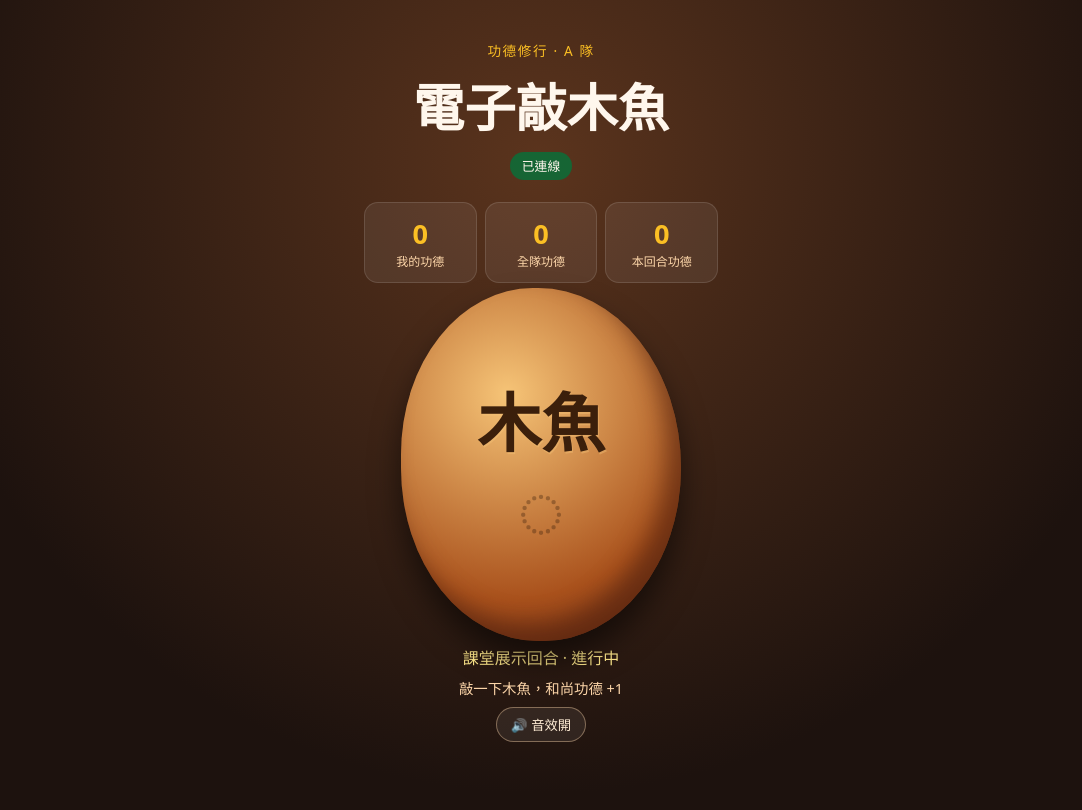
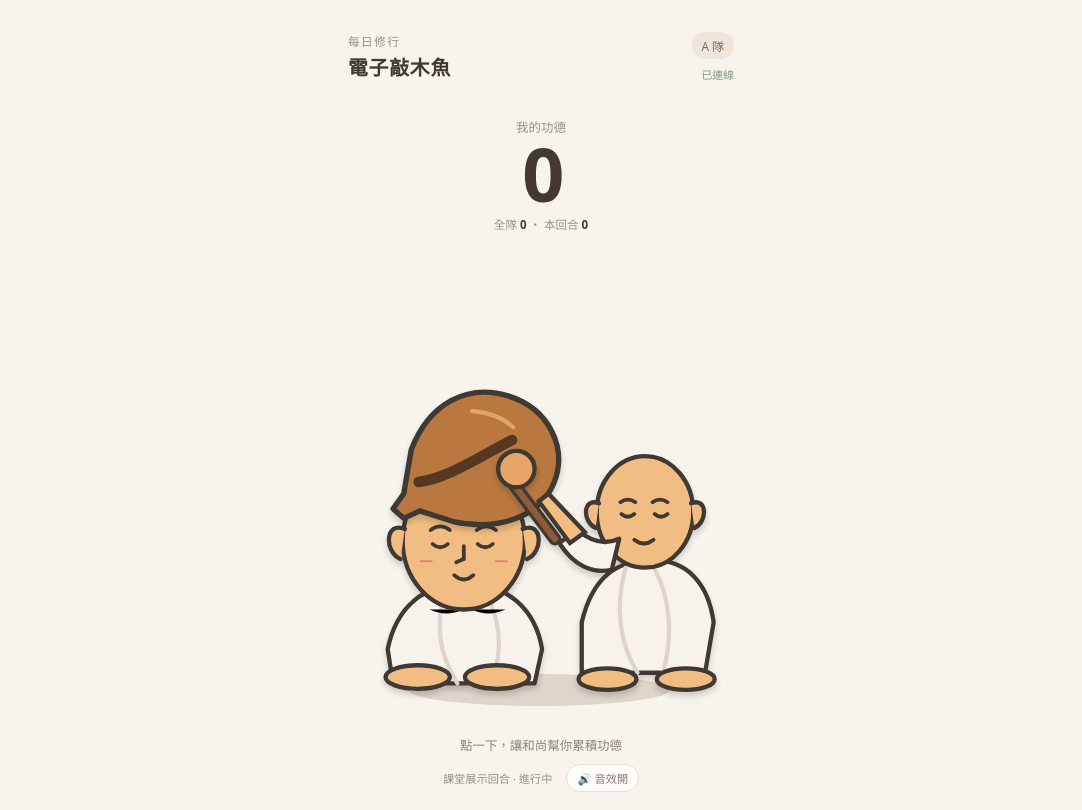
Before and after one commit to hongjie-tseng/woodfish-game, a FastAPI app: page / in a window 1280 px wide. Shown: the whole page, without its empty margins (99-1181 px from the left). Before the commit the page ends 742 px from the top, so only its background shows below. Run offline with FastAPI, Linux system fonts and the light colour scheme; data comes from the database, SQL or seed files in the repository; data that the repository does not hold is empty.

Commit message:
feat: redesign woodfish game scene
Co-authored-by: Copilot <223556219+Copilot@users.noreply.github.com>

```diff
--- a/app/static/css/style.css
+++ b/app/static/css/style.css
@@ -1,31 +1,34 @@
-:root { color-scheme: dark; font-family: system-ui, -apple-system, "Noto Sans TC", sans-serif; }
+:root {
+  color-scheme: light;
+  font-family: system-ui, -apple-system, "Noto Sans TC", sans-serif;
+  --ink: #413932;
+  --muted: #9a8f84;
+  --line: #e7ded4;
+  --robe: #f7f2eb;
+  --skin: #f2bd82;
+  --wood: #b9783f;
+  --accent: #e99a55;
+}
 * { box-sizing: border-box; }
-body { margin: 0; min-height: 100vh; background: radial-gradient(circle at 50% 20%, #5b341d, #1d120e 70%); color: #fff7ed; }
-.game-shell { width: min(100%, 390px); min-height: 100dvh; margin: auto; padding: max(24px, 5dvh) 18px 22px; text-align: center; display: flex; flex-direction: column; align-items: center; overflow: hidden; }
-.eyebrow { margin: 0 0 8px; color: #fbbf24; letter-spacing: .12em; font-size: .85rem; }
-h1 { margin: 0 0 12px; font-size: clamp(2rem, 9vw, 3.2rem); }
-.status { padding: 5px 12px; border-radius: 999px; font-size: .8rem; }
-.status--ok { background: #166534; }.status--error { background: #991b1b; }.status--pending { background: #854d0e; }
-.scoreboard { width: 100%; margin: 26px 0 12px; display: grid; grid-template-columns: repeat(3, 1fr); gap: 8px; }
-.scoreboard div { padding: 12px 4px; background: #ffffff12; border: 1px solid #ffffff1f; border-radius: 14px; }
-.scoreboard strong, .scoreboard span { display: block; }.scoreboard strong { font-size: 1.7rem; color: #fbbf24; }.scoreboard span { font-size: .75rem; color: #fed7aa; }
-.shrine { position: relative; width: 100%; aspect-ratio: 9 / 8.8; margin-top: 0; }
-.monk { position: absolute; z-index: 0; left: 50%; top: 18%; width: 210px; height: 230px; transform: translateX(-50%); transition: transform .1s ease; }
-.monk__halo { position: absolute; left: 34px; top: 12px; width: 142px; height: 142px; border: 4px solid #facc15; border-radius: 50%; opacity: .55; }
-.monk__head { position: absolute; z-index: 2; left: 49px; top: 28px; width: 112px; height: 116px; border: 4px solid #42251a; border-radius: 48% 48% 44% 44%; background: #ffd59b; box-shadow: 4px 6px 0 #42251a; }
-.monk__head::before { content: ""; position: absolute; left: 18px; top: -13px; width: 75px; height: 35px; border-radius: 50%; background: #ffdca9; }
-.monk__ear { position: absolute; top: 48px; width: 20px; height: 34px; border: 4px solid #42251a; border-radius: 50%; background: #f3b978; }.monk__ear--left { left: -14px; }.monk__ear--right { right: -14px; }
-.monk__brow { position: absolute; top: 49px; width: 25px; height: 6px; border-top: 4px solid #42251a; border-radius: 50%; }.monk__brow--left { left: 23px; transform: rotate(-5deg); }.monk__brow--right { right: 23px; transform: rotate(5deg); }
-.monk__eyes { position: absolute; top: 61px; left: 30px; display: flex; gap: 30px; }.monk__eyes i { width: 8px; height: 5px; background: #42251a; border-radius: 50%; }
-.monk__nose { position: absolute; left: 51px; top: 60px; width: 12px; height: 22px; border-right: 3px solid #9e5e3d; border-bottom: 3px solid #9e5e3d; border-radius: 0 0 10px 0; }
-.monk__mouth { position: absolute; top: 81px; left: 51px; color: #8f3b3b; font-weight: 900; font-size: 15px; }.monk__beard { position: absolute; left: 29px; top: 84px; width: 54px; height: 25px; border-radius: 20% 20% 60% 60%; background: #fff3dc; opacity: .95; clip-path: polygon(0 0, 100% 0, 78% 100%, 54% 72%, 28% 100%); }
-.monk__robe { position: absolute; left: 19px; top: 128px; width: 164px; height: 125px; border: 4px solid #42251a; border-radius: 45% 45% 18px 18px; background: #fffaf0; box-shadow: 5px 6px 0 #42251a; }
-.woodfish { position: absolute; z-index: 3; left: 50%; top: -2%; transform: translateX(-50%); width: min(54vw, 205px); aspect-ratio: 1.18; border: 4px solid #42251a; border-radius: 50% 50% 45% 45%; color: #42251a; background: #bd6b35; box-shadow: inset -12px -14px 0 #7b3f2a55, 5px 7px 0 #42251a; cursor: pointer; touch-action: manipulation; user-select: none; -webkit-tap-highlight-color: transparent; transition: transform .08s ease; }
-.woodfish { position: absolute; z-index: 2; left: 50%; bottom: 0; transform: translateX(-50%); width: min(70vw, 280px); aspect-ratio: 1; border: 0; border-radius: 48% 52% 50% 50%; color: #3b1f0b; background: radial-gradient(circle at 38% 30%, #f6c477, #a9511c 68%, #6f2d13); box-shadow: inset -14px -18px 22px #3b160c80, 0 18px 30px #0008; cursor: pointer; touch-action: manipulation; user-select: none; -webkit-tap-highlight-color: transparent; transition: transform .08s ease; }
-.woodfish:active, .woodfish.is-tapped { transform: translateX(-50%) scale(.94) rotate(-2deg); }.woodfish__body { display: block; font-size: clamp(2.2rem, 11vw, 4rem); font-weight: 900; text-shadow: 1px 2px #f6c47766; }.woodfish__mark { font-size: 5rem; opacity: .35; }
-.monk.is-hit { animation: monk-hit .22s ease; }.merit-layer { position: absolute; inset: 0; z-index: 4; pointer-events: none; overflow: hidden; }
-.merit { position: absolute; left: 50%; bottom: 34%; color: #fde047; font-size: 1.35rem; font-weight: 900; text-shadow: 2px 2px #7c2d12; animation: merit-float .9s ease-out forwards; }
-.round-label { margin: 4px 0 0; color: #fde68a; }.message { min-height: 1.5em; margin: 8px 0; color: #fed7aa; font-size: .9rem; }
-.sound-toggle { border: 1px solid #fed7aa66; border-radius: 999px; padding: 7px 14px; color: #ffedd5; background: #ffffff12; cursor: pointer; }
-@keyframes monk-hit { 0%, 100% { transform: translateX(-50%) rotate(0); } 35% { transform: translateX(-50%) rotate(-7deg) translateY(7px); } 70% { transform: translateX(-50%) rotate(6deg); } }
-@keyframes merit-float { from { opacity: 1; transform: translate(-50%, 0) scale(.8) rotate(-4deg); } to { opacity: 0; transform: translate(-50%, -110px) scale(1.15) rotate(7deg); } }
+body { margin: 0; min-height: 100dvh; background: #f7f3ed; color: var(--ink); }
+.game-shell { width: min(100%, 430px); min-height: 100dvh; margin: auto; padding: max(22px, 4dvh) 22px 18px; display: flex; flex-direction: column; }
+.topbar { display: flex; justify-content: space-between; align-items: flex-start; }
+.eyebrow { margin: 0 0 3px; color: var(--muted); font-size: .73rem; letter-spacing: .12em; }
+h1 { margin: 0; font-size: 1.24rem; letter-spacing: .04em; }
+.topbar__right { display: flex; flex-direction: column; align-items: flex-end; gap: 7px; }
+.team-badge { padding: 5px 10px; border-radius: 999px; background: #eee5db; color: #806b5d; font-size: .74rem; }
+.connection { color: #a69b91; font-size: .68rem; }.connection--ok { color: #7d9a83; }.connection--error { color: #bd806a; }.connection--pending { color: #b7aaa0; }
+.score { margin: 4.5dvh 0 0; text-align: center; }.score__label { display: block; color: var(--muted); font-size: .78rem; }.score strong { display: block; margin: 1px 0; font-size: clamp(2.9rem, 14vw, 4.6rem); line-height: 1; letter-spacing: -.06em; }.score__sub { color: var(--muted); font-size: .72rem; }.score__sub b { color: var(--ink); font-weight: 600; }
+.scene-button { position: relative; display: block; width: 100%; max-width: 390px; margin: 1.5dvh auto 0; padding: 0; border: 0; background: transparent; cursor: pointer; touch-action: manipulation; -webkit-tap-highlight-color: transparent; }
+.scene { display: block; width: 100%; height: auto; overflow: visible; }.ground-shadow { fill: #ded5cb; }.head { fill: var(--skin); stroke: var(--ink); stroke-width: 4; }.ear { fill: var(--skin); stroke: var(--ink); stroke-width: 4; stroke-linecap: round; }.robe { fill: var(--robe); stroke: var(--ink); stroke-width: 4; stroke-linejoin: round; }.robe-fold { fill: none; stroke: #ded4ca; stroke-width: 4; stroke-linecap: round; }.foot { fill: var(--skin); stroke: var(--ink); stroke-width: 4; }.brow, .closed-eye, .nose, .smile, .cheek { fill: none; stroke: var(--ink); stroke-width: 3.5; stroke-linecap: round; }.cheek { stroke: #dd866d; stroke-width: 2; }.fish-body { fill: var(--wood); stroke: var(--ink); stroke-width: 5; stroke-linejoin: round; }.fish-opening { fill: none; stroke: #573923; stroke-width: 10; stroke-linecap: round; }.fish-highlight { fill: none; stroke: #dca76e; stroke-width: 4; stroke-linecap: round; }.sleeve { fill: var(--robe); stroke: var(--ink); stroke-width: 4; stroke-linejoin: round; }.arm-skin { fill: var(--skin); stroke: var(--ink); stroke-width: 4; stroke-linecap: round; }.mallet-handle { fill: #8e5c38; stroke: var(--ink); stroke-width: 3; }.mallet-head { fill: #e6a668; stroke: var(--ink); stroke-width: 4; }.impact-effect { fill: none; stroke: var(--accent); stroke-width: 5; stroke-linecap: round; opacity: 0; }
+.arm { transform-box: fill-box; transform-origin: 100% 20%; }.mallet { transform-box: fill-box; transform-origin: 50% 90%; }.wooden-fish { transform-box: fill-box; transform-origin: 50% 90%; }.monk-left { transform-box: fill-box; transform-origin: 50% 90%; }
+.scene-button.is-hitting .arm { animation: swing-arm .34s cubic-bezier(.2,.8,.25,1); }.scene-button.is-hitting .mallet { animation: swing-mallet .34s ease-out; }.scene-button.is-hitting .wooden-fish { animation: fish-hit .34s ease-out; }.scene-button.is-hitting .monk-left { animation: monk-flinch .34s ease-out; }.scene-button.is-hitting .impact-effect { animation: impact .34s ease-out; }
+@keyframes swing-arm { 0%, 100% { transform: rotate(0); } 42% { transform: rotate(28deg); } 68% { transform: rotate(18deg); } }
+@keyframes swing-mallet { 0%, 100% { transform: rotate(0); } 45% { transform: rotate(24deg); } 70% { transform: rotate(12deg); } }
+@keyframes fish-hit { 0%, 100% { transform: scale(1); } 45% { transform: translateY(7px) scale(1.05,.88); } 70% { transform: translateY(-2px) scale(.98,1.03); } }
+@keyframes monk-flinch { 0%, 100% { transform: rotate(0); } 45% { transform: translateY(3px) rotate(1deg); } 70% { transform: translateY(-1px) rotate(-.5deg); } }
+@keyframes impact { 0%, 35%, 100% { opacity: 0; transform: scale(.7); } 48% { opacity: 1; transform: scale(1.1); } }
+.merit-layer { position: absolute; inset: 0; pointer-events: none; overflow: hidden; }.merit { position: absolute; left: 47%; top: 38%; color: #d98242; font-size: .95rem; font-weight: 800; white-space: nowrap; animation: merit-float .8s ease-out forwards; }
+@keyframes merit-float { from { opacity: 1; transform: translate(-50%, 0) scale(.85); } to { opacity: 0; transform: translate(-50%, -52px) scale(1); } }
+.bottom { margin-top: auto; text-align: center; }.message { min-height: 1.35em; margin: 8px 0 10px; color: #8e8278; font-size: .78rem; }.bottom__controls { display: flex; justify-content: center; align-items: center; gap: 14px; }.round-label { color: var(--muted); font-size: .7rem; }.sound-toggle { padding: 5px 10px; border: 1px solid var(--line); border-radius: 999px; color: #887b70; background: #fffdfa; font-size: .7rem; cursor: pointer; }
+@media (max-height: 700px) { .score { margin-top: 2dvh; }.scene-button { margin-top: 0; }.game-shell { padding-top: 18px; } }
--- a/app/static/js/app.js
+++ b/app/static/js/app.js
@@ -3,7 +3,6 @@ const playerId = localStorage.getItem(playerKey) || crypto.randomUUID();
 localStorage.setItem(playerKey, playerId);
 const pending = [];
 let sending = false;
-let localTaps = 0;
 let muted = false;
 let audioContext;
 const monkQuotes = ["你笑甚麼？", "好玩嗎？", "敲慢一點，老衲頭很暈", "功德不是這樣刷的喔", "施主，手下留情！", "又來？"];
@@ -11,7 +10,7 @@ const $ = (id) => document.getElementById(id);
 
 function setConnection(text, status) {
   $("connection").textContent = text;
-  $("connection").className = `status status--${status}`;
+  $("connection").className = `connection connection--${status}`;
 }
 
 function render(stats) {
@@ -100,16 +99,13 @@ function showMerit() {
   setTimeout(() => merit.remove(), 950);
 }
 
-$("woodfish").addEventListener("pointerdown", () => {
-  $("woodfish").classList.add("is-tapped");
-  setTimeout(() => $("woodfish").classList.remove("is-tapped"), 100);
-  $("monk").classList.remove("is-hit");
-  void $("monk").offsetWidth;
-  $("monk").classList.add("is-hit");
+$("tap-area").addEventListener("pointerdown", () => {
+  $("tap-area").classList.remove("is-hitting");
+  void $("tap-area").offsetWidth;
+  $("tap-area").classList.add("is-hitting");
   playWoodfishSound();
   showMerit();
-  localTaps += 1;
-  if (localTaps >= 8 && (localTaps % 5 === 0 || Math.random() < .18)) {
+  if (pending.length >= 8 && (pending.length % 5 === 0 || Math.random() < .18)) {
     $("message").textContent = monkQuotes[Math.floor(Math.random() * monkQuotes.length)];
   } else {
     $("message").textContent = "功德 +1，和尚表示頭很痛";
--- a/app/templates/index.html
+++ b/app/templates/index.html
@@ -3,46 +3,92 @@
 <head>
   <meta charset="utf-8">
   <meta name="viewport" content="width=device-width, initial-scale=1, viewport-fit=cover">
-  <meta name="theme-color" content="#b45309">
+  <meta name="theme-color" content="#f7f3ed">
   <title>電子敲木魚</title>
   <link rel="stylesheet" href="/static/css/style.css">
 </head>
 <body>
   <main class="game-shell">
-    <header>
-      <p class="eyebrow">功德修行 · <span id="team-name">連線中</span></p>
-      <h1>電子敲木魚</h1>
-      <span id="connection" class="status status--pending">連線中</span>
+    <header class="topbar">
+      <div>
+        <p class="eyebrow">每日修行</p>
+        <h1>電子敲木魚</h1>
+      </div>
+      <div class="topbar__right">
+        <span id="team-name" class="team-badge">連線中</span>
+        <span id="connection" class="connection connection--pending">連線中</span>
+      </div>
     </header>
-    <section class="scoreboard" aria-label="功德統計">
-      <div><strong id="personal-taps">0</strong><span>我的功德</span></div>
-      <div><strong id="team-taps">0</strong><span>全隊功德</span></div>
-      <div><strong id="round-taps">0</strong><span>本回合功德</span></div>
+
+    <section class="score" aria-label="功德統計">
+      <span class="score__label">我的功德</span>
+      <strong id="personal-taps">0</strong>
+      <span class="score__sub">全隊 <b id="team-taps">0</b> ・ 本回合 <b id="round-taps">0</b></span>
     </section>
-    <section class="shrine" aria-label="和尚與木魚">
-      <div id="monk" class="monk" aria-hidden="true">
-        <div class="monk__halo"></div>
-        <div class="monk__head">
-          <div class="monk__ear monk__ear--left"></div>
-          <div class="monk__ear monk__ear--right"></div>
-          <div class="monk__brow monk__brow--left"></div>
-          <div class="monk__brow monk__brow--right"></div>
-          <div class="monk__eyes"><i></i><i></i></div>
-          <div class="monk__nose"></div>
-          <div class="monk__mouth">︶</div>
-          <div class="monk__beard"></div>
-        </div>
-        <div class="monk__robe"></div>
+
+    <button id="tap-area" class="scene-button" type="button" aria-label="敲擊木魚">
+      <svg class="scene" viewBox="0 0 360 450" role="img" aria-label="兩位小和尚與木魚">
+        <defs>
+          <filter id="soft-shadow" x="-30%" y="-30%" width="160%" height="160%">
+            <feGaussianBlur in="SourceAlpha" stdDeviation="3"/>
+            <feOffset dx="0" dy="4"/>
+            <feComponentTransfer><feFuncA type="linear" slope=".18"/></feComponentTransfer>
+            <feMerge><feMergeNode/><feMergeNode in="SourceGraphic"/></feMerge>
+          </filter>
+        </defs>
+        <ellipse class="ground-shadow" cx="178" cy="414" rx="122" ry="15"/>
+        <g id="monk-left" class="monk-left" filter="url(#soft-shadow)">
+          <path class="robe robe-left" d="M37 376c8-39 33-61 72-61 41 0 66 25 72 61l-7 32H42z"/>
+          <path class="robe-fold" d="M92 320c-12 30-7 61 10 88M126 320c16 26 20 57 7 87"/>
+          <ellipse class="foot" cx="65" cy="402" rx="30" ry="11"/>
+          <ellipse class="foot" cx="139" cy="402" rx="30" ry="11"/>
+          <path class="hands" d="M76 339c12 5 20 5 32 0M115 339c12 5 20 5 32 0"/>
+          <ellipse class="head" cx="108" cy="275" rx="57" ry="64"/>
+          <path class="ear" d="M53 264c-18-8-20 21-4 28M163 264c18-8 20 21 4 28"/>
+          <path class="brow" d="M77 265q9-7 18 0M120 265q9-7 18 0"/>
+          <path class="closed-eye" d="M79 278q7 6 14 0M121 278q7 6 14 0"/>
+          <path class="nose" d="M108 280v12l-7 3"/>
+          <path class="smile" d="M99 307q9 8 18 0"/>
+          <path class="cheek" d="M68 294h10M138 294h10"/>
+        </g>
+        <g id="wooden-fish" class="wooden-fish" filter="url(#soft-shadow)">
+          <path class="fish-body" d="M59 190c17-44 53-62 91-50 38 12 55 49 42 81-13 32-52 45-94 36l-31-10-15 7-10-9 10-14z"/>
+          <path class="fish-opening" d="M66 220c26-3 54-22 87-39"/>
+          <path class="fish-highlight" d="M116 154q24 2 38 15"/>
+        </g>
+        <g id="monk-right" class="monk-right" filter="url(#soft-shadow)">
+          <path class="robe robe-right" d="M218 351c10-42 32-58 66-58 32 0 52 21 57 58l-8 47h-115z"/>
+          <path class="robe-fold" d="M259 300c-11 38-5 72 11 98M286 301c15 28 17 63 8 96"/>
+          <ellipse class="foot" cx="242" cy="404" rx="27" ry="10"/>
+          <ellipse class="foot" cx="315" cy="404" rx="27" ry="10"/>
+          <ellipse class="head" cx="277" cy="248" rx="45" ry="52"/>
+          <path class="ear" d="M234 240c-15-6-16 17-3 23M320 240c15-6 16 17 3 23"/>
+          <path class="brow" d="M254 239q7-5 14 0M284 239q7-5 14 0"/>
+          <path class="closed-eye" d="M255 250q6 5 12 0M286 250q6 5 12 0"/>
+          <path class="smile" d="M267 274q9 7 18 0"/>
+          <g id="arm" class="arm">
+            <path class="sleeve" d="M246 302c-19 4-36-5-49-25l17-12c13 11 26 14 39 8z"/>
+            <path class="arm-skin" d="M207 277l-29-39 9-7 34 36z"/>
+            <g id="mallet" class="mallet">
+              <rect class="mallet-handle" x="170" y="214" width="9" height="70" rx="4" transform="rotate(-37 174 249)"/>
+              <circle class="mallet-head" cx="157" cy="208" r="17"/>
+            </g>
+          </g>
+        </g>
+        <g id="impact-effect" class="impact-effect">
+          <path d="M160 180l-8-16M176 178l1-18M191 185l10-14"/>
+        </g>
+      </svg>
+      <span id="merit-layer" class="merit-layer" aria-live="polite"></span>
+    </button>
+
+    <footer class="bottom">
+      <p id="message" class="message">點一下，讓和尚幫你累積功德</p>
+      <div class="bottom__controls">
+        <span id="round-label" class="round-label">回合準備中</span>
+        <button id="sound-toggle" class="sound-toggle" type="button" aria-pressed="false">🔊 音效開</button>
       </div>
-      <button id="woodfish" class="woodfish" type="button" aria-label="敲擊木魚">
-        <span class="woodfish__body">木魚</span>
-        <span class="woodfish__mark">◌</span>
-      </button>
-      <div id="merit-layer" class="merit-layer" aria-live="polite"></div>
-    </section>
-    <p id="round-label" class="round-label">準備中</p>
-    <p id="message" class="message">敲一下木魚，和尚功德 +1</p>
-    <button id="sound-toggle" class="sound-toggle" type="button" aria-pressed="false">🔊 音效開</button>
+    </footer>
   </main>
   <script src="/static/js/app.js"></script>
 </body>
```
